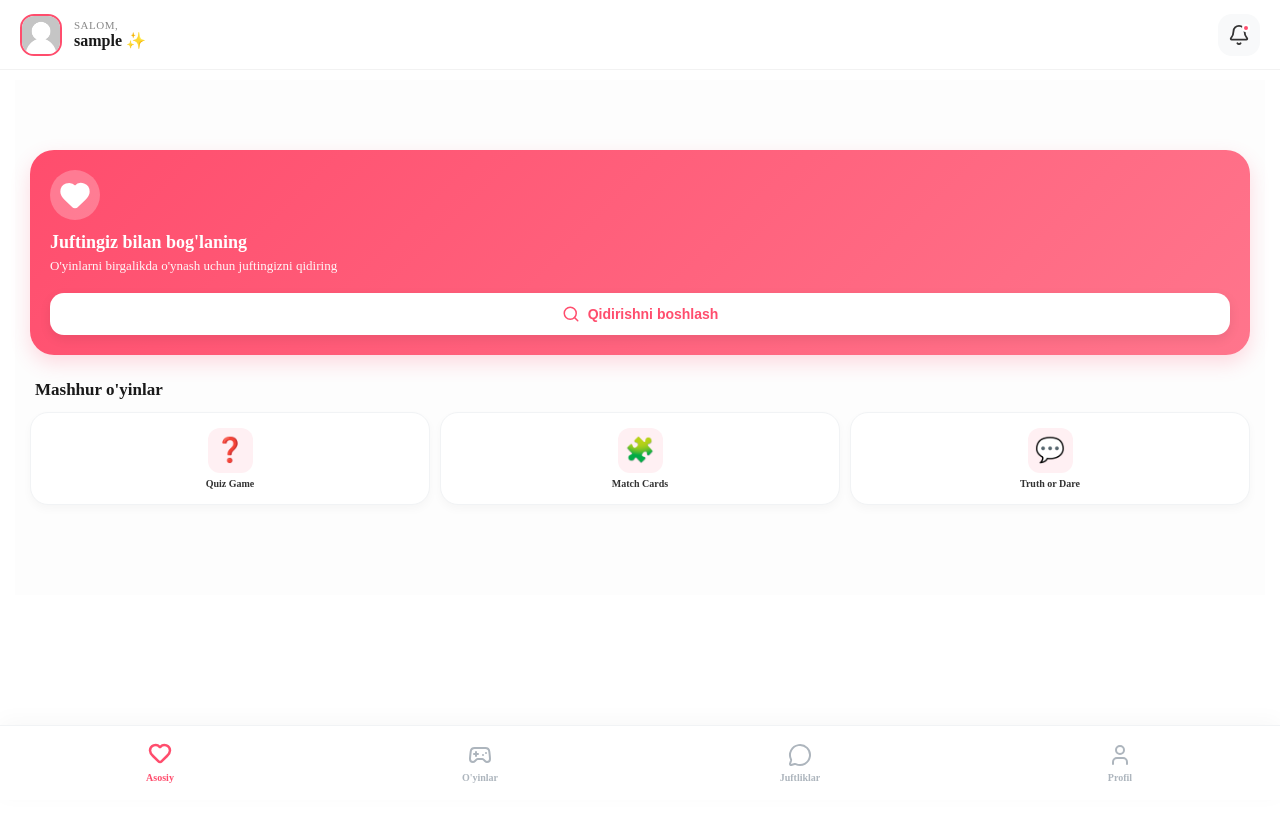
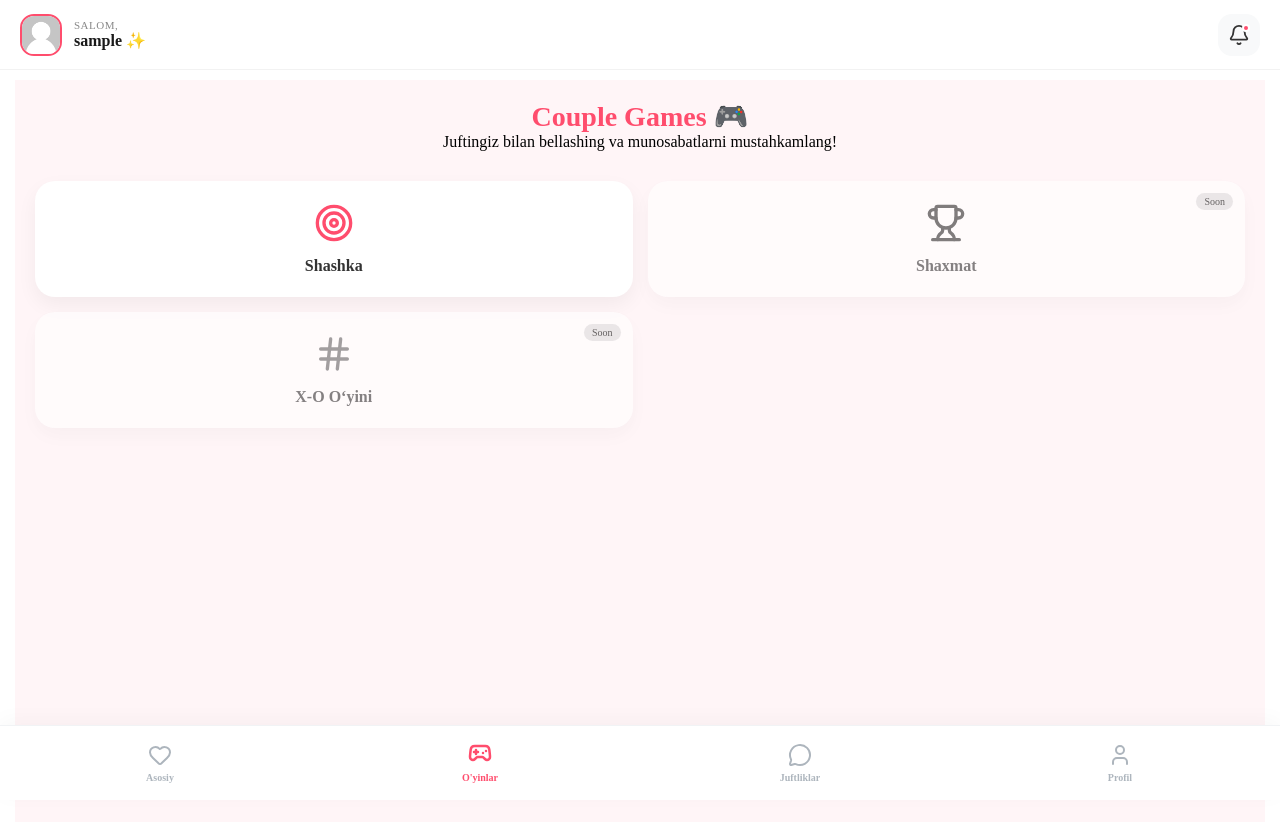
Before and after one commit to ibrohimovich884/love-island, a React (Vite) app: page /games in a window 1280 px wide. Before the commit this address led to /home. Shown: the top 822 px of the page. Before the commit the page ends 800 px from the top, so only its background shows below. Built offline with nearby package versions, Linux system fonts and the light colour scheme; sample sign-in values are in the browser's storage.

Commit message:
songi commit

```diff
--- a/src/App.jsx
+++ b/src/App.jsx
@@ -11,6 +11,7 @@ import Profile from './pages/Profile';
 import Notifications from './pages/Notifications';
 import UserProfile from './pages/UserProfile';
 import Matches from './pages/Matches';
+import Games from './pages/Games';
 import './App.css';
 
 // Himoyalangan Layout (Header va Footer bilan)
@@ -50,6 +51,7 @@ function App() {
           <Route path="/notifications" element={<PrivateRoute><Notifications /></PrivateRoute>} />
           <Route path="/user/:id" element={<PrivateRoute><UserProfile /></PrivateRoute>} />
           <Route path="/matches" element={<PrivateRoute><Matches /></PrivateRoute>} />
+          <Route path="/games" element={<PrivateRoute><Games /></PrivateRoute>} />
 
           {/* Noma'lum yo'llar */}
           <Route path="*" element={<Navigate to="/home" />} />
--- /dev/null
+++ b/src/pages/Games.css
@@ -0,0 +1,69 @@
+.games-container {
+    padding: 20px;
+    padding-bottom: 100px;
+    background: #fff5f7;
+    min-height: 100vh;
+}
+
+.games-header {
+    text-align: center;
+    margin-bottom: 30px;
+}
+
+.games-header h1 {
+    color: #ff4d6d;
+    font-size: 28px;
+}
+
+.games-grid {
+    display: grid;
+    grid-template-columns: repeat(2, 1fr);
+    gap: 15px;
+}
+
+.game-card {
+    background: white;
+    border-radius: 20px;
+    padding: 20px;
+    display: flex;
+    flex-direction: column;
+    align-items: center;
+    justify-content: center;
+    box-shadow: 0 8px 20px rgba(0, 0, 0, 0.05);
+    cursor: pointer;
+    transition: transform 0.2s, box-shadow 0.2s;
+    position: relative;
+    border: 2px solid transparent;
+}
+
+.game-card:hover {
+    transform: translateY(-5px);
+    box-shadow: 0 12px 25px rgba(255, 77, 109, 0.2);
+    border-color: var(--game-color);
+}
+
+.game-icon-wrapper {
+    color: var(--game-color);
+    margin-bottom: 10px;
+}
+
+.game-card h3 {
+    margin: 0;
+    font-size: 16px;
+    color: #333;
+}
+
+.game-card.locked {
+    opacity: 0.6;
+    filter: grayscale(1);
+}
+
+.status-badge {
+    position: absolute;
+    top: 10px;
+    right: 10px;
+    background: #ddd;
+    font-size: 10px;
+    padding: 3px 8px;
+    border-radius: 10px;
+}
--- /dev/null
+++ b/src/pages/Games.jsx
@@ -0,0 +1,74 @@
+import React from 'react';
+import { useNavigate } from 'react-router-dom';
+import { Trophy, Target, Hash } from 'lucide-react';
+import './Games.css';
+
+const Games = () => {
+    const navigate = useNavigate();
+
+    const gamesList = [
+        {
+            id: 'checkers',
+            name: 'Shashka',
+            icon: <Target size={40} />,
+            color: '#ff4d6d',
+            path: 'http://localhost:5174', // O'yinning alohida manzili
+            active: true
+        },
+        {
+            id: 'chess',
+            name: 'Shaxmat',
+            icon: <Trophy size={40} />,
+            color: '#7209b7',
+            path: '#',
+            active: false // Hali tayyor emas
+        },
+        {
+            id: 'tictactoe',
+            name: 'X-O Oʻyini',
+            icon: <Hash size={40} />,
+            color: '#4361ee',
+            path: '#',
+            active: false // Hali tayyor emas
+        }
+    ];
+
+    const handlePlay = (game) => {
+        if (!game.active) {
+            alert("Tez kunda: Bu o'yin hali ishlab chiqilmoqda! 🚀");
+            return;
+        }
+
+        const token = localStorage.getItem('token');
+        // O'yinga tokenni URL orqali uzatish
+        window.location.href = `${game.path}?auth_token=${token}`;
+    };
+
+    return (
+        <div className="games-container">
+            <div className="games-header">
+                <h1>Couple Games 🎮</h1>
+                <p>Juftingiz bilan bellashing va munosabatlarni mustahkamlang!</p>
+            </div>
+
+            <div className="games-grid">
+                {gamesList.map((game) => (
+                    <div
+                        key={game.id}
+                        className={`game-card ${!game.active ? 'locked' : ''}`}
+                        onClick={() => handlePlay(game)}
+                        style={{ '--game-color': game.color }}
+                    >
+                        <div className="game-icon-wrapper">
+                            {game.icon}
+                        </div>
+                        <h3>{game.name}</h3>
+                        {!game.active && <span className="status-badge">Soon</span>}
+                    </div>
+                ))}
+            </div>
+        </div>
+    );
+};
+
+export default Games;
--- a/src/services/api.jsx
+++ b/src/services/api.jsx
@@ -1,7 +1,7 @@
 import axios from 'axios';
 
 const api = axios.create({
-    baseURL: 'http://localhost:5000/api', // Backend portingiz
+    baseURL: 'https://love-island-server.onrender.com/api', // Backend portingiz http://localhost:5000/api
 });
 
 // Har safar so'rov ketganda tokenni tekshirib, Headerga qo'shadi
```
Also changed, not shown: src/components/games/Checkers.jsx (deleted).
